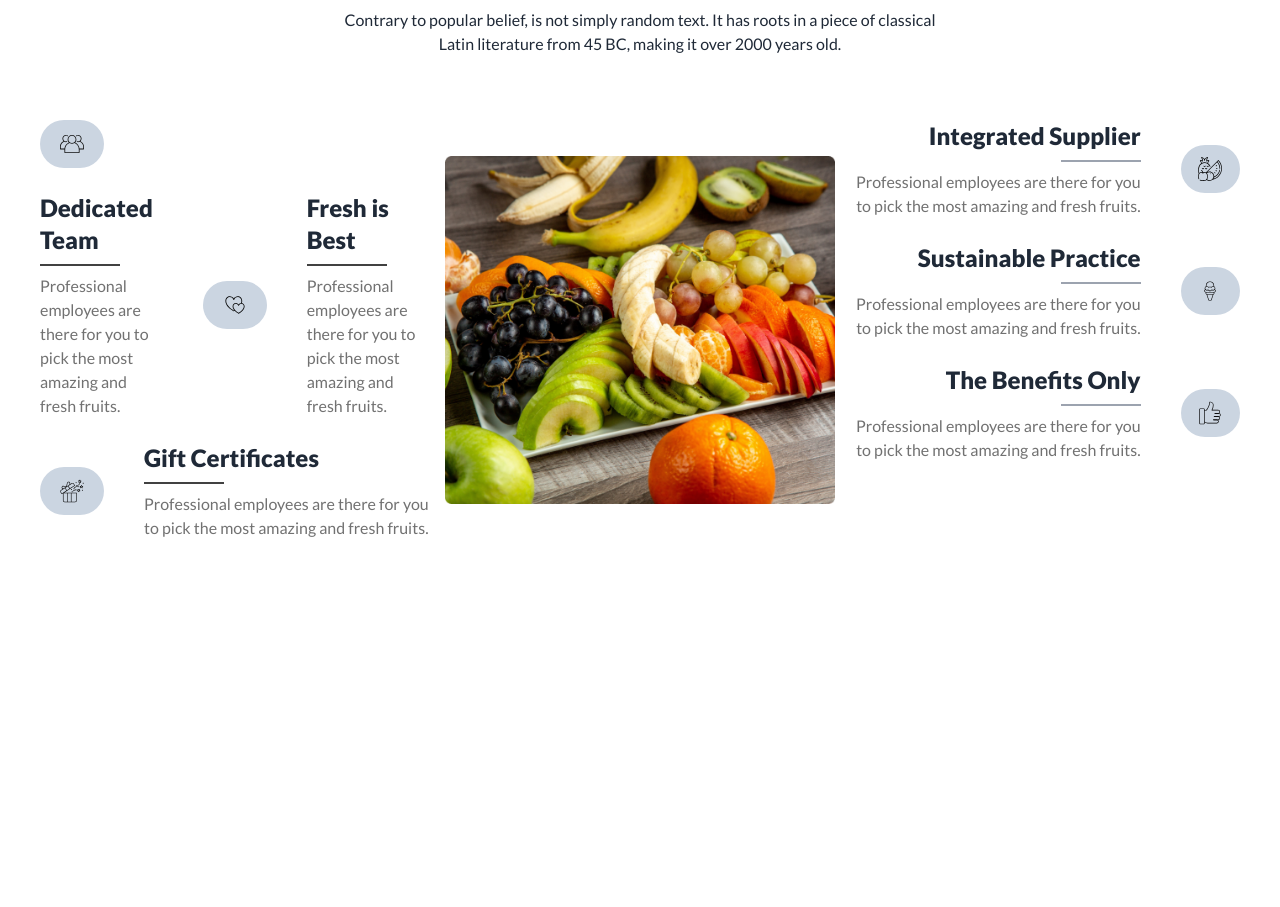
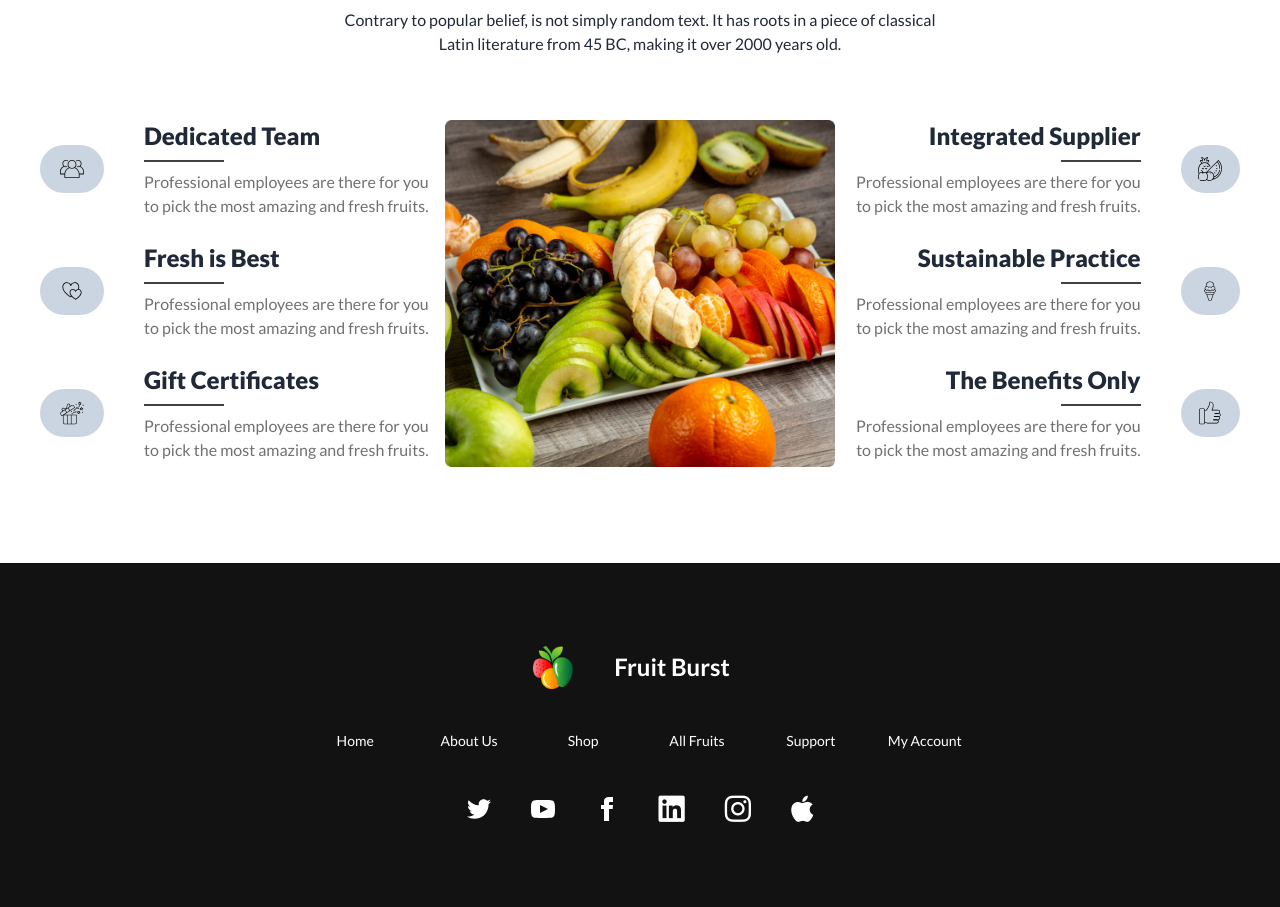
Before and after one commit to moin-zaman/FruitBurst-Assignment3, a plain HTML site: page index.html in a window 1280 px wide. Shown: the part 2740-3647 px from the top of the page. Before the commit the page ends 3280 px from the top, so only its background shows below. Drawn offline with nearby package versions, Linux system fonts and the light colour scheme.

Commit message:
Complete responsive choose us section

```diff
--- a/index.html
+++ b/index.html
@@ -589,7 +589,7 @@
                 old.</p>
             <div class="mt-16 grid grid-cols-1 lg:grid-cols-3 gap-4">
                 <div class="space-y-6">
-                    <div class="flex flex-col md:flex-row lg:flex-row items-center gap-10 ">
+                    <div class="flex items-center gap-10 flex-col lg:flex-row">
                         <div class="w-16 h-12 bg-slate-300 flex items-center justify-center rounded-full">
                             <svg xmlns="http://www.w3.org/2000/svg" width="24" height="24" viewBox="0 0 24 24"
                                 fill="none">
@@ -598,10 +598,6 @@
                                     fill="#121212" />
                             </svg>
                         </div>
-
-                    </div>
-                    <div class="flex flex-col lg:flex-row sm:justify-center items-center gap-10 ">
-
                         <div class="flex-1 text-center lg:text-left">
                             <h2 class="text-2xl font-extrabold">Dedicated Team</h2>
                             <hr class="border border-[#121212cc] w-20 my-3 m-auto md:m-auto md:mt-2 md:mb-2 lg:ml-0">
@@ -609,6 +605,9 @@
                                 amazing
                                 and fresh fruits.</p>
                         </div>
+                    </div>
+                    <div class="flex flex-col lg:flex-row sm:justify-center items-center gap-10 ">
+
 
                         <div class="w-16 h-12 bg-slate-300 flex items-center justify-center rounded-full">
                             <svg xmlns="http://www.w3.org/2000/svg" width="24" height="24" viewBox="0 0 24 24"
@@ -686,14 +685,14 @@
                         </div>
                     </div>
                 </div>
-                <div class="md:flex md:items-center md:justify-center order-first lg:order-none">
+                <div class=" flex items-center justify-center md:flex md:items-center md:justify-center order-first lg:order-none">
                     <img src="./images/whychoose1.png" alt="">
                 </div>
                 <div class="space-y-6">
                     <div class="flex items-center gap-10 flex-col-reverse lg:flex-row">
                         <div class="text-center lg:text-right flex-1">
                             <h2 class="text-2xl font-extrabold">Integrated Supplier</h2>
-                            <hr class="border border-gray-400 w-20 my-3 m-auto md:m-auto md:mt-2 md:mb-2 lg:ml-[210px]">
+                            <hr class="border border-[#121212cc] w-20 my-3 m-auto md:m-auto md:mt-2 md:mb-2 lg:ml-[210px]">
                             <p class="text-[#12121299]">Professional employees are there for you to pick the most
                                 amazing and fresh fruits.</p>
                         </div>
@@ -744,7 +743,7 @@
                     <div class="flex items-center gap-10 flex-col-reverse lg:flex-row">
                         <div class="text-center lg:text-right flex-1">
                             <h2 class="text-2xl font-extrabold">Sustainable Practice</h2>
-                            <hr class="border border-gray-400 w-20 my-3 m-auto md:m-auto md:mt-2 md:mb-2 lg:ml-[210px]">
+                            <hr class="border border-[#121212cc] w-20 my-3 m-auto md:m-auto md:mt-2 md:mb-2 lg:ml-[210px]">
                             <p class="text-[#12121299] md:max-w-1/2">Professional employees are there for you to pick the most
                                 amazing and fresh fruits.</p>
                         </div>
@@ -764,7 +763,7 @@
                     <div class="flex items-center gap-10 flex-col-reverse lg:flex-row">
                         <div class="text-center lg:text-right flex-1">
                             <h2 class="text-2xl font-extrabold">The Benefits Only</h2>
-                            <hr class="border border-gray-400 w-20 my-3 m-auto md:m-auto md:mt-2 md:mb-2 lg:ml-[210px]">
+                            <hr class="border border-[#121212cc] w-20 my-3 m-auto md:m-auto md:mt-2 md:mb-2 lg:ml-[210px]">
                             <p class="text-[#12121299]">Professional employees are there for you to pick the most
                                 amazing and fresh fruits.</p>
                         </div>
@@ -804,7 +803,51 @@
 
 
 
+    <!-- Last Part footer Starts -->
 
+
+    <footer class=" mt-24 footer footer-center p-20 bg-[#121212] text-common-text-color">
+        <div>
+            <div class="flex justify-center items-center gap-6">
+                <img src="./images/logo.png" alt="" class="w-10">
+                <a class="btn btn-ghost normal-case text-2xl text-white">Fruit Burst</a>
+            </div>
+            <div class="grid grid-cols-2 md:grid-cols-3 lg:grid-cols-6 items-center justify-center gap-10 list-none pt-8">
+                <li>Home</li>
+                <li>About Us</li>
+                <li>Shop</li>
+                <li>All Fruits</li>
+                <li>Support</li>
+                <li>My Account</li>
+            </div>
+
+        </div>
+        <div>
+            <div class="grid grid-flow-col gap-10 items-center">
+                <a><svg xmlns="http://www.w3.org/2000/svg" width="24" height="24" viewBox="0 0 24 24"
+                        class="fill-current">
+                        <path
+                            d="M24 4.557c-.883.392-1.832.656-2.828.775 1.017-.609 1.798-1.574 2.165-2.724-.951.564-2.005.974-3.127 1.195-.897-.957-2.178-1.555-3.594-1.555-3.179 0-5.515 2.966-4.797 6.045-4.091-.205-7.719-2.165-10.148-5.144-1.29 2.213-.669 5.108 1.523 6.574-.806-.026-1.566-.247-2.229-.616-.054 2.281 1.581 4.415 3.949 4.89-.693.188-1.452.232-2.224.084.626 1.956 2.444 3.379 4.6 3.419-2.07 1.623-4.678 2.348-7.29 2.04 2.179 1.397 4.768 2.212 7.548 2.212 9.142 0 14.307-7.721 13.995-14.646.962-.695 1.797-1.562 2.457-2.549z">
+                        </path>
+                    </svg></a>
+                <a><svg xmlns="http://www.w3.org/2000/svg" width="24" height="24" viewBox="0 0 24 24"
+                        class="fill-current">
+                        <path
+                            d="M19.615 3.184c-3.604-.246-11.631-.245-15.23 0-3.897.266-4.356 2.62-4.385 8.816.029 6.185.484 8.549 4.385 8.816 3.6.245 11.626.246 15.23 0 3.897-.266 4.356-2.62 4.385-8.816-.029-6.185-.484-8.549-4.385-8.816zm-10.615 12.816v-8l8 3.993-8 4.007z">
+                        </path>
+                    </svg></a>
+                <a><svg xmlns="http://www.w3.org/2000/svg" width="24" height="24" viewBox="0 0 24 24"
+                        class="fill-current">
+                        <path
+                            d="M9 8h-3v4h3v12h5v-12h3.642l.358-4h-4v-1.667c0-.955.192-1.333 1.115-1.333h2.885v-5h-3.808c-3.596 0-5.192 1.583-5.192 4.615v3.385z">
+                        </path>
+                    </svg></a>
+                <a href=""><i class="fa-brands fa-linkedin text-3xl"></i></a>
+                <a href=""><i class="fa-brands fa-instagram text-3xl"></i></a>
+                <a href=""> <i class="fa-brands fa-apple text-3xl"></i></a>
+            </div>
+        </div>
+    </footer>
 
 </body>
 
```
